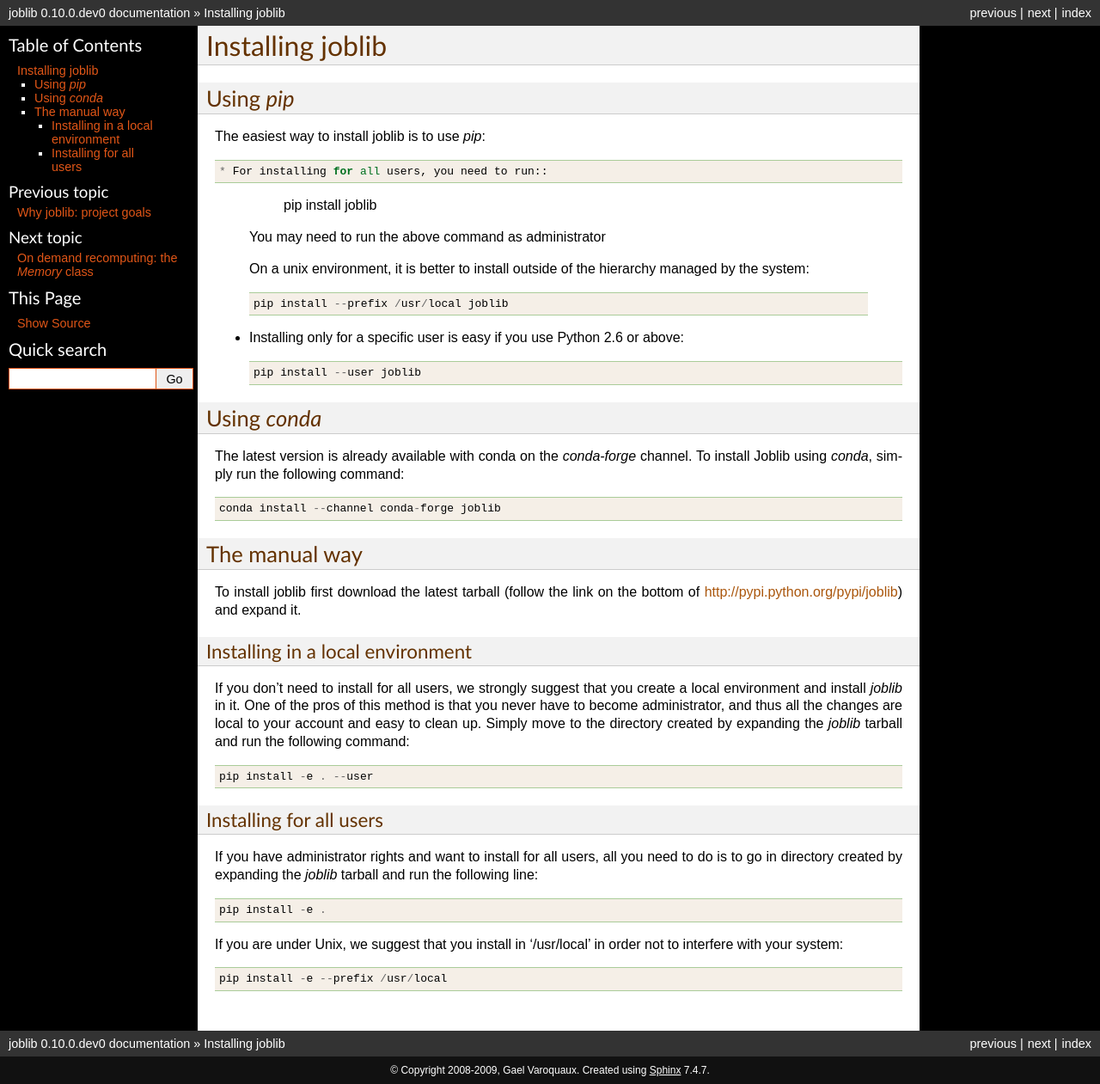
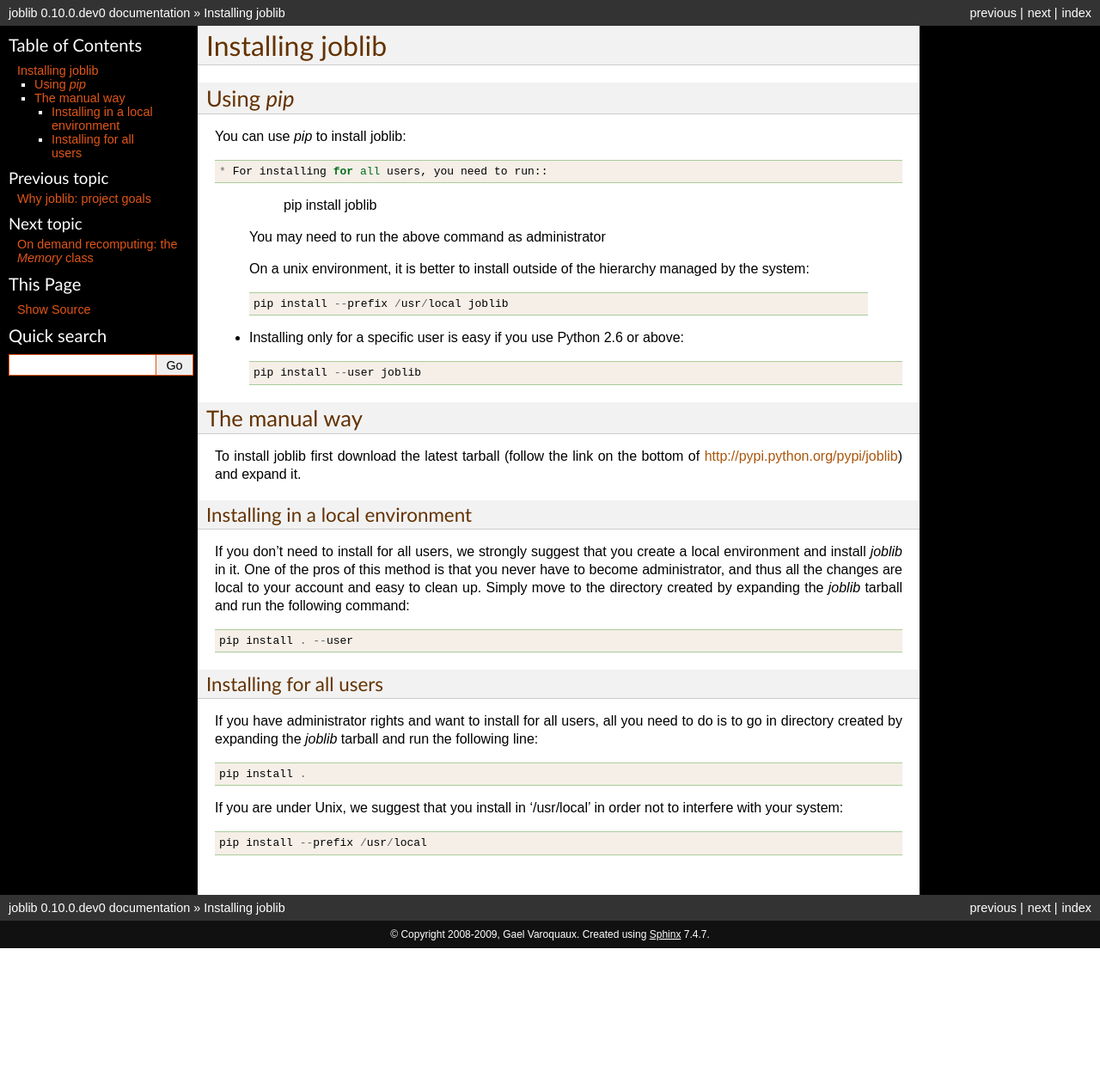
Before and after one commit to joblib/joblib, a Sphinx documentation site: the page built from doc/installing.rst, in a window 1280 px wide. Shown: the whole page at 86% size. Built offline with Sphinx 7.4.7, drawn with Linux system fonts in a browser that asks for light colours; formulas are drawn with MathJax 3; after the commit the page ends 1103 px from its top, so only the background shows below that.

Commit message:
addressing comments

```diff
--- a/README.rst
+++ b/README.rst
@@ -21,7 +21,7 @@ As most of pure Python packages, to install joblib, simply do::
 
 from any directory or
 
-    pip install -e .
+    pip install .
 
 from the source directory.
 
--- a/doc/installing.rst
+++ b/doc/installing.rst
@@ -4,7 +4,7 @@ Installing joblib
 Using `pip`
 -----------
 
-The easiest way to install joblib is to use `pip`::
+You can use `pip` to install joblib::
 
 * For installing for all users, you need to run::
 
@@ -22,15 +22,6 @@ The easiest way to install joblib is to use `pip`::
 
     pip install --user joblib
 
-Using `conda`
--------------
-
-The latest version is already available with conda on the `conda-forge`
-channel.
-To install Joblib using `conda`, simply run the following command::
-
-    conda install --channel conda-forge joblib
-
 The manual way
 ---------------
 
@@ -47,7 +38,7 @@ the changes are local to your account and easy to clean up.
 Simply move to the directory created by expanding the `joblib` tarball
 and run the following command::
 
-    pip install -e . --user
+    pip install . --user
 
 Installing for all users
 ........................
@@ -56,9 +47,9 @@ If you have administrator rights and want to install for all users, all
 you need to do is to go in directory created by expanding the `joblib`
 tarball and run the following line::
 
-    pip install -e .
+    pip install .
 
 If you are under Unix, we suggest that you install in '/usr/local' in
 order not to interfere with your system::
 
-    pip install -e --prefix /usr/local
+    pip install --prefix /usr/local
```
